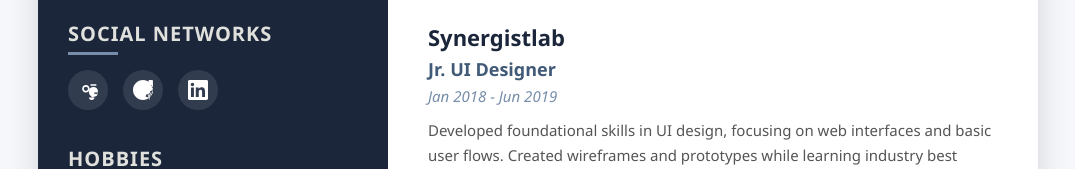
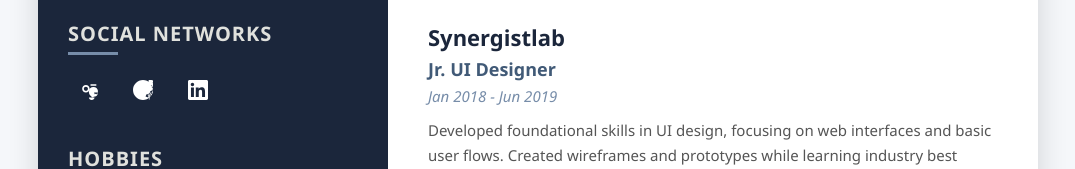
Before and after one commit to Kamransaleem123/Kamran-Resume, a plain HTML site: page index.html in a window 1280 px wide. Shown: the part 1221-1390 px from the top of the page, without its empty margins (102-1177 px from the left). Drawn offline with Linux system fonts and the light colour scheme.

Commit message:
Update index.html

```diff
--- a/index.html
+++ b/index.html
@@ -160,7 +160,7 @@
             justify-content: center;
             width: 40px;
             height: 40px;
-            background: rgba(255, 255, 255, 0.1);
+            background: rgba(255, 0.1);
             border-radius: 50%;
             color: white;
             text-decoration: none;
```
